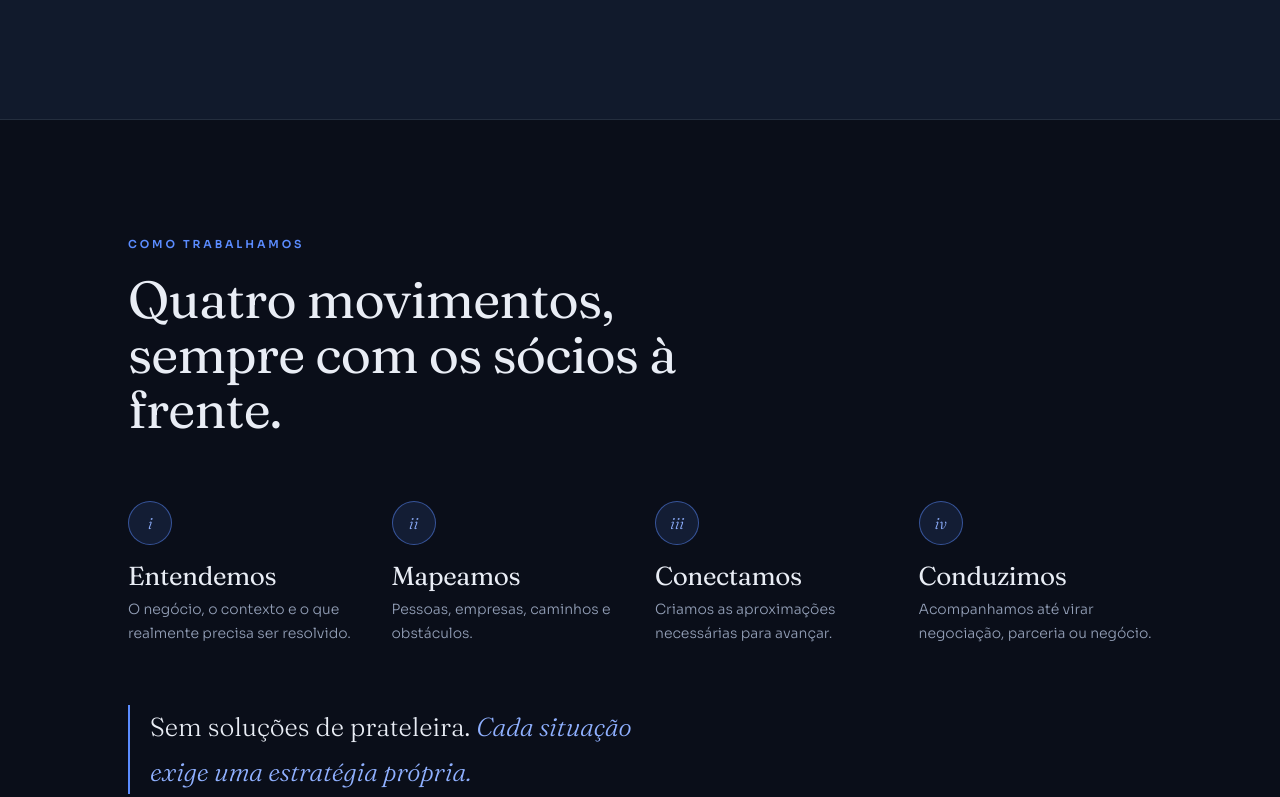
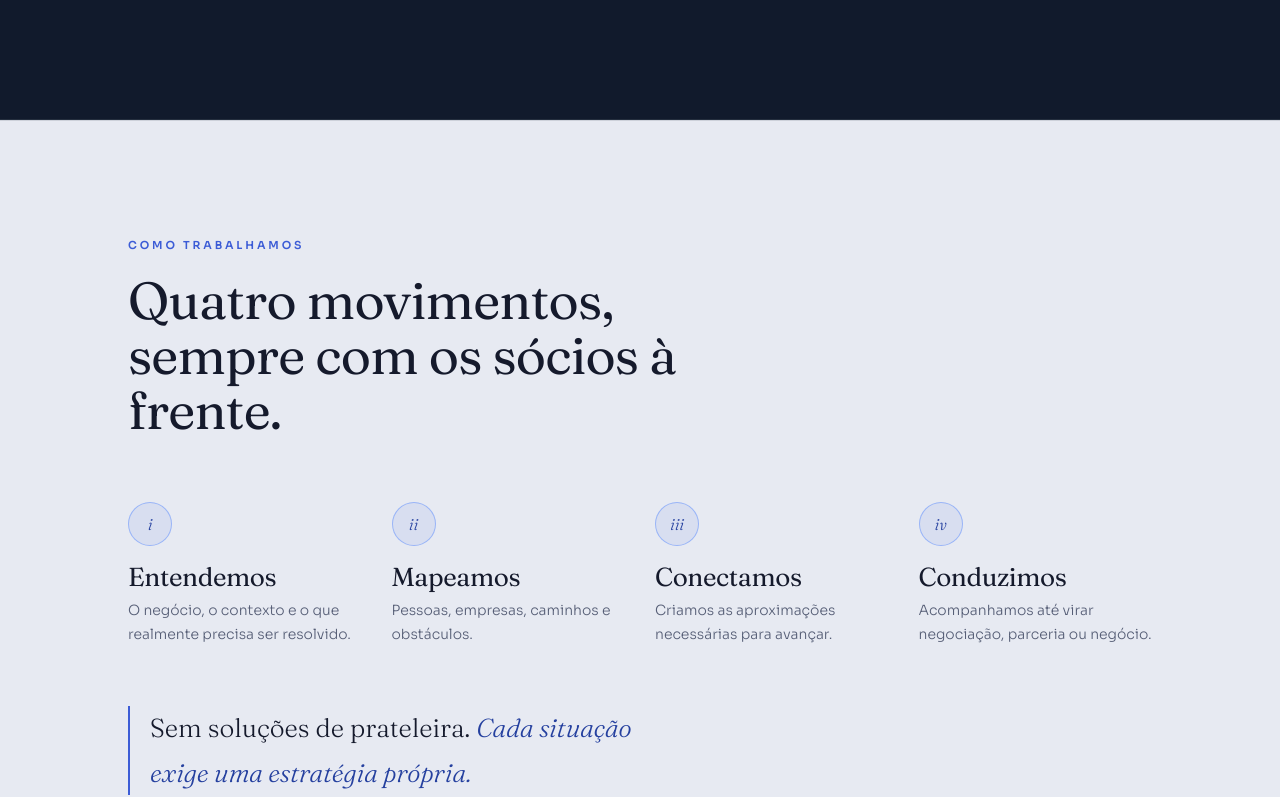
Before and after one commit to YasminPilla/Dy, a React (Vite) app in the folder client/: page / in a window 1280 px wide. Shown: the part 2443-3240 px from the top of the page. Built offline with nearby package versions, Linux system fonts and the light colour scheme.

Commit message:
Adiciona terceira seção clara para equilibrar 3/3/3 os tons
"Como trabalhamos" passa a usar o fundo claro, criando alternância
regular a partir daí (escuro/claro) e fechando a proporção em três
seções de cada tom (escuro, azul-marinho, claro).

```diff
--- a/client/src/components/Processo.jsx
+++ b/client/src/components/Processo.jsx
@@ -10,7 +10,7 @@ const PASSOS = [
 export default function Processo() {
   const ref = useReveal();
   return (
-    <section id="processo" ref={ref}>
+    <section id="processo" className="light" ref={ref}>
       <div className="wrap">
         <div className="head reveal">
           <span className="label">Como trabalhamos</span>
```
